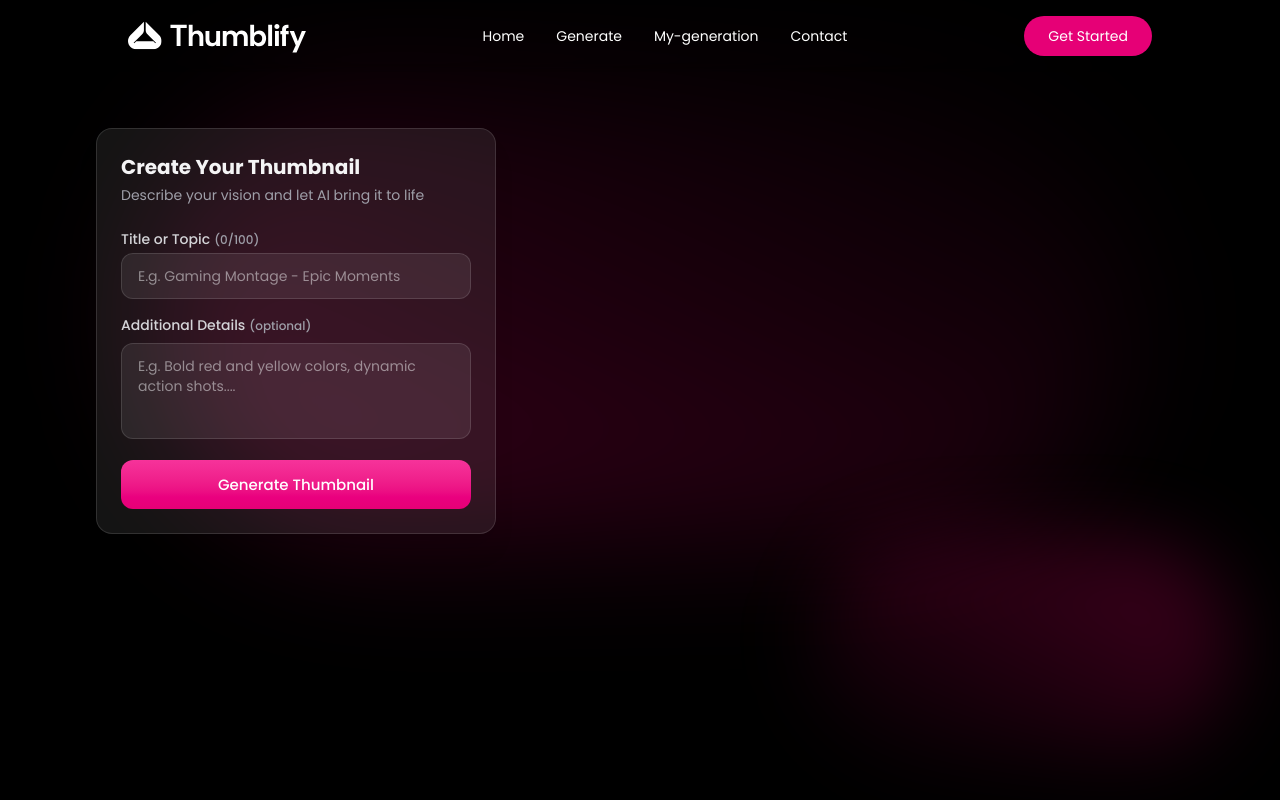
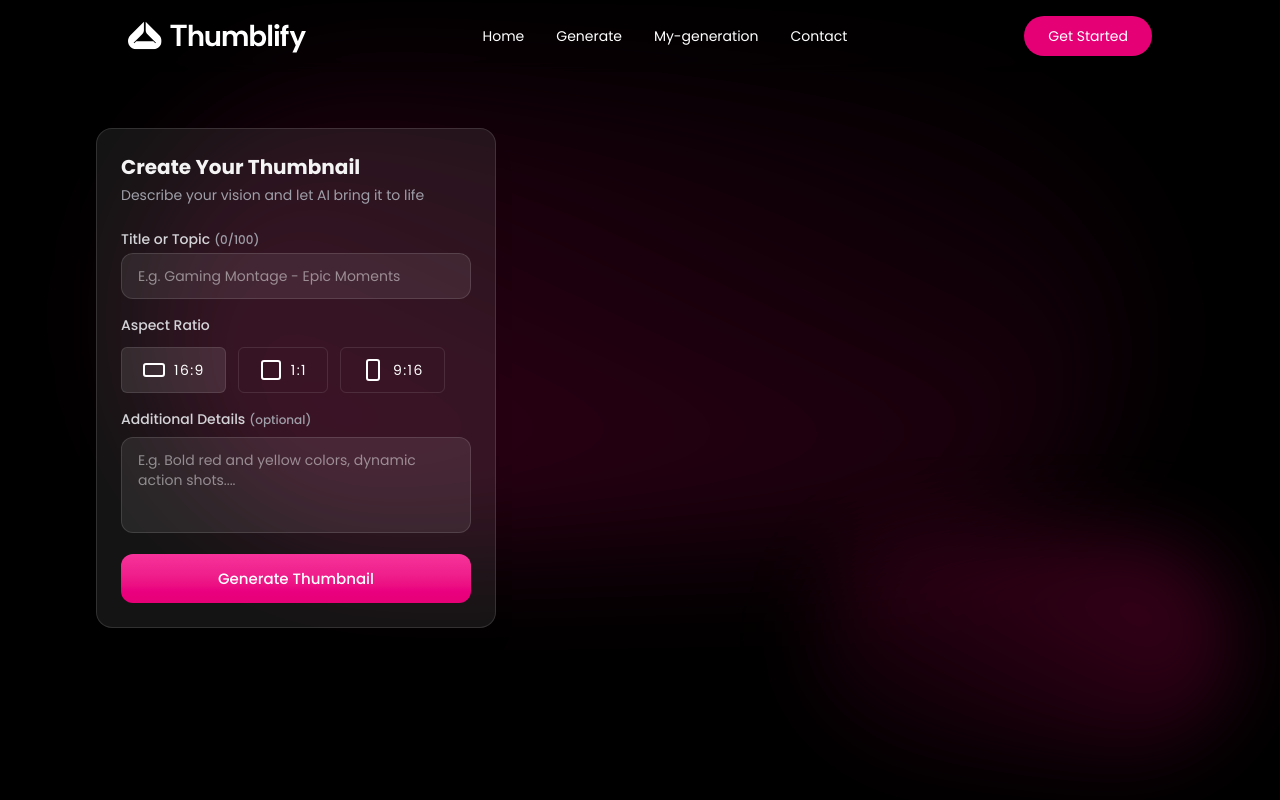
Before and after one commit to adigogetit/Thumbler-MERN, a React (Vite) app in the folder client/: page /generate in a window 1280 px wide. Shown: the top 800 px of the page. Built offline with nearby package versions, Linux system fonts and the light colour scheme.

Commit message:
added aspectration in generate page

```diff
--- a/client/src/components/AspectRatioSelector.tsx
+++ b/client/src/components/AspectRatioSelector.tsx
@@ -20,14 +20,14 @@ const AspectRatioSelector = (
         <div className='space-y-3 dark' >
             <label className="block text-sm font-medium text-zinc-300">Aspect Ratio</label>
 
-            <div className='flex flex-wrap gap-2'>
+            <div className='flex flex-wrap gap-3'>
                 {aspectRatios.map((ratio) => {
                     return (
                     <button
                         key={ratio}
                         type='button'
                         onClick={() => onChange(ratio)}
-                        className={`flex items-center justify-center p-2 rounded-md border ${value === ratio ?'bg-white/10' :'hover:bg-white/5'}`}
+                        className={`flex items-center gap-2 rounded-md border px-5 py-2.5 text-sm transition border-white/10 ${value === ratio ?'bg-white/10' :'hover:bg-white/5'}`}
                     >
                         {iconMap[ratio]}
                         <span className='tracking-widest'>{ratio}</span>
--- a/client/src/pages/Generate.tsx
+++ b/client/src/pages/Generate.tsx
@@ -1,7 +1,9 @@
 import { useState } from "react";
 import { useParams } from "react-router-dom"
 // import { IThumbnail } from "../assets/assets";
-import SoftBackdrop from "../components/SoftBackDrop";
+import SoftBackdrop from "../components/SoftBackdrop";
+import AspectRatioSelector from "../components/AspectRatioSelector";
+import { colorSchemes, type AspectRatio, type ThumbnailStyle } from "../assets/assets";
 
 const Generate = () => {
 
@@ -11,6 +13,13 @@ const Generate = () => {
 
   const [thumbnail, setThumbnail] = useState<IThumbnail | null>(null);
   const [loading, setLoading] = useState(false);
+
+  const [aspectRatio, setAspectRatio] = useState<AspectRatio>('16:9');
+  const [colorSchemeId, setColorSchemeId] = useState<string>(colorSchemes[0].id);
+  const [style, setStyle] = useState<ThumbnailStyle>('vibrant');
+
+  const [styleDropdownOpen, setStyleDropdownOpen] = useState(false);
+
 
   return (
     <>
@@ -50,6 +59,7 @@ const Generate = () => {
                   </div>
 
                   {/* {AspectRatioSelector} */}
+                  <AspectRatioSelector value={aspectRatio} onChange={setAspectRatio} />
                   {/* {StyleSelector} */}
                   {/* {ColorSchemeSelector} */}
 
```
